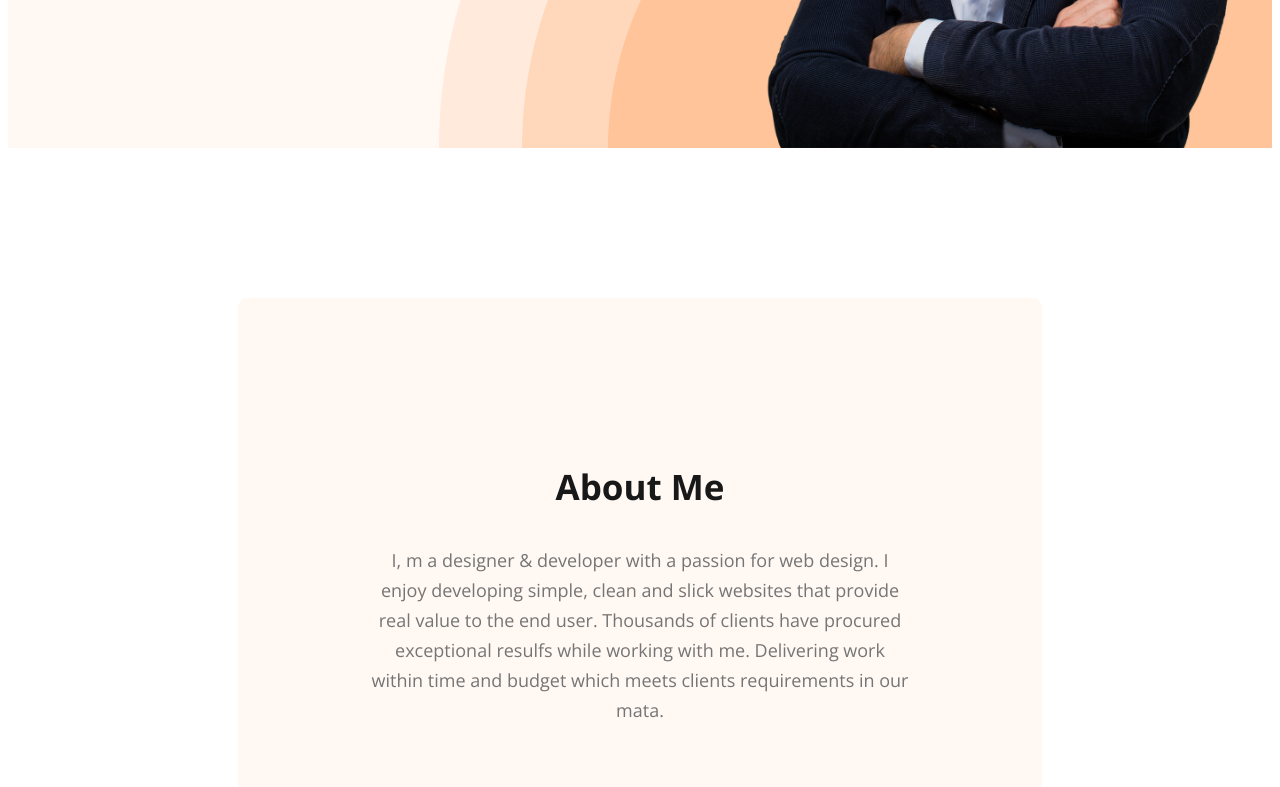
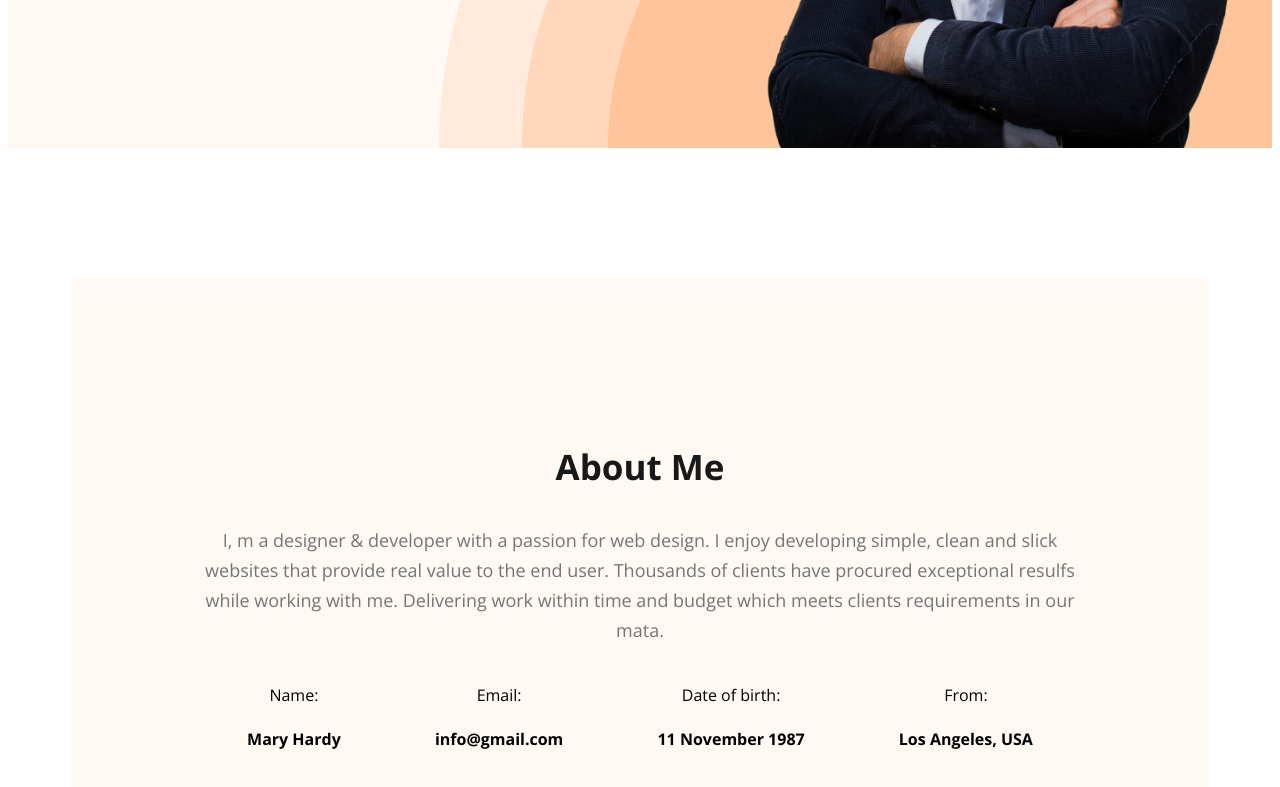
Before and after one commit to shalve37/webdeveloper-portfolio, a plain HTML site: page index.html in a window 1280 px wide. Shown: the part 605-1392 px from the top of the page. Drawn offline with nearby package versions, Linux system fonts and the light colour scheme.

Commit message:
adding about section

```diff
--- a/index.html
+++ b/index.html
@@ -38,6 +38,24 @@
         <section class="about">
             <h3 class="section-title">About Me</h3>
             <p class="section-description">I, m a designer & developer with a passion for web design. I enjoy developing simple, clean and slick websites that provide real value to the end user. Thousands of clients have procured exceptional resulfs while working with me. Delivering work within time and budget which meets clients requirements in our mata.</p>
+            <div class="about-info-container">
+                <div class="about-info">
+                    <h4 class="info-title">Name:</h4>
+                    <p class="info-description">Mary Hardy</p>
+                </div>
+                <div class="about-info">
+                    <h4 class="info-title">Email:</h4>
+                    <p class="info-description">info@gmail.com</p>
+                </div>
+                <div class="about-info">
+                    <h4 class="info-title">Date of birth:</h4>
+                    <p class="info-description">11 November 1987</p>
+                </div>
+                <div class="about-info">
+                    <h4 class="info-title">From:</h4>
+                    <p class="info-description">Los Angeles, USA</p>
+                </div>
+            </div>
         </section>
     </main>
     <footer>
--- a/styles/portfolio.css
+++ b/styles/portfolio.css
@@ -89,11 +89,27 @@ nav a {
     font-weight: 700px;
 }
 /* main section styles */
-
+main{
+    max-width: 1140px;
+    margin: 0px auto;
+}
 /* about section styles */
 .about{
     padding: 130px;
     border-radius: 10px;
     background-color: #FFF8F3;
-    margin: 150px 230px;
+    margin: 130px 0px;
 }
+.about-info-container{
+    display:flex;
+    justify-content: space-around;
+}
+.about-info{
+    text-align: center;
+}
+.info-title{
+    font-weight: lighter;
+}
+.info-description{
+    font-weight: 700;
+}
```
